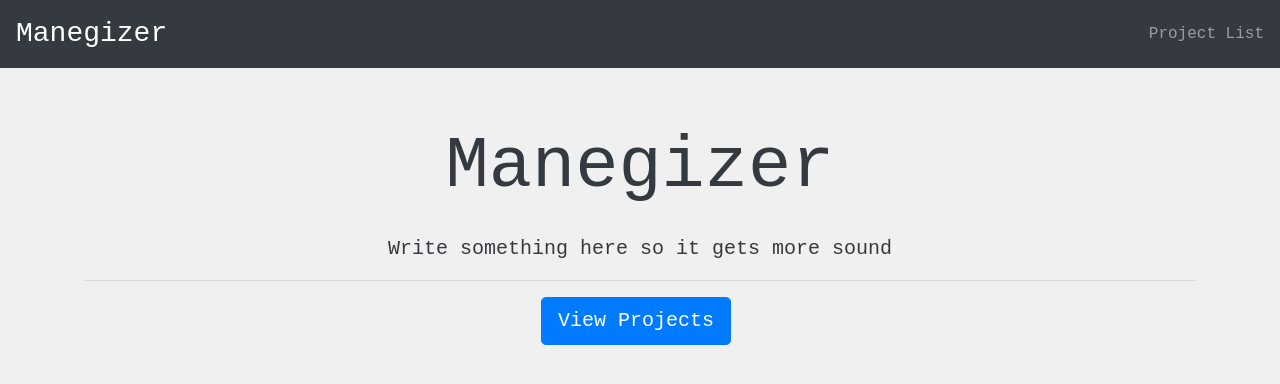
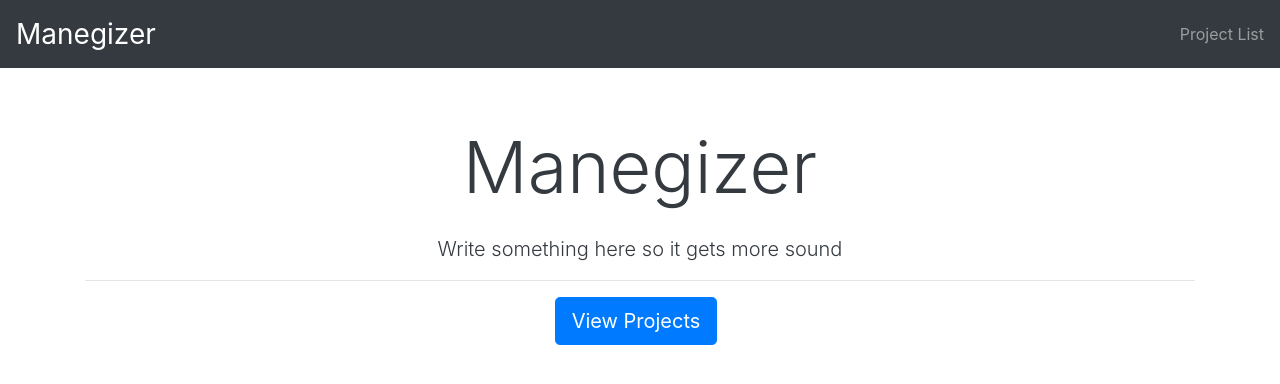
Before and after one commit to NaderDroid/manegizer, a React (Create React App) app: page / in a window 1280 px wide. Shown: the top 384 px of the page. Built offline with nearby package versions, Linux system fonts and the light colour scheme.

Commit message:
fix routing problem v1

```diff
--- a/src/App.css
+++ b/src/App.css
@@ -2,10 +2,6 @@ img {
     width: 100%;
 }
 
-body {
-    background-color: #f1f0f0;
-    font-family:  monospace;
-}
 .fa.fa-edit {
     color: #18a2b9;
 }
```
